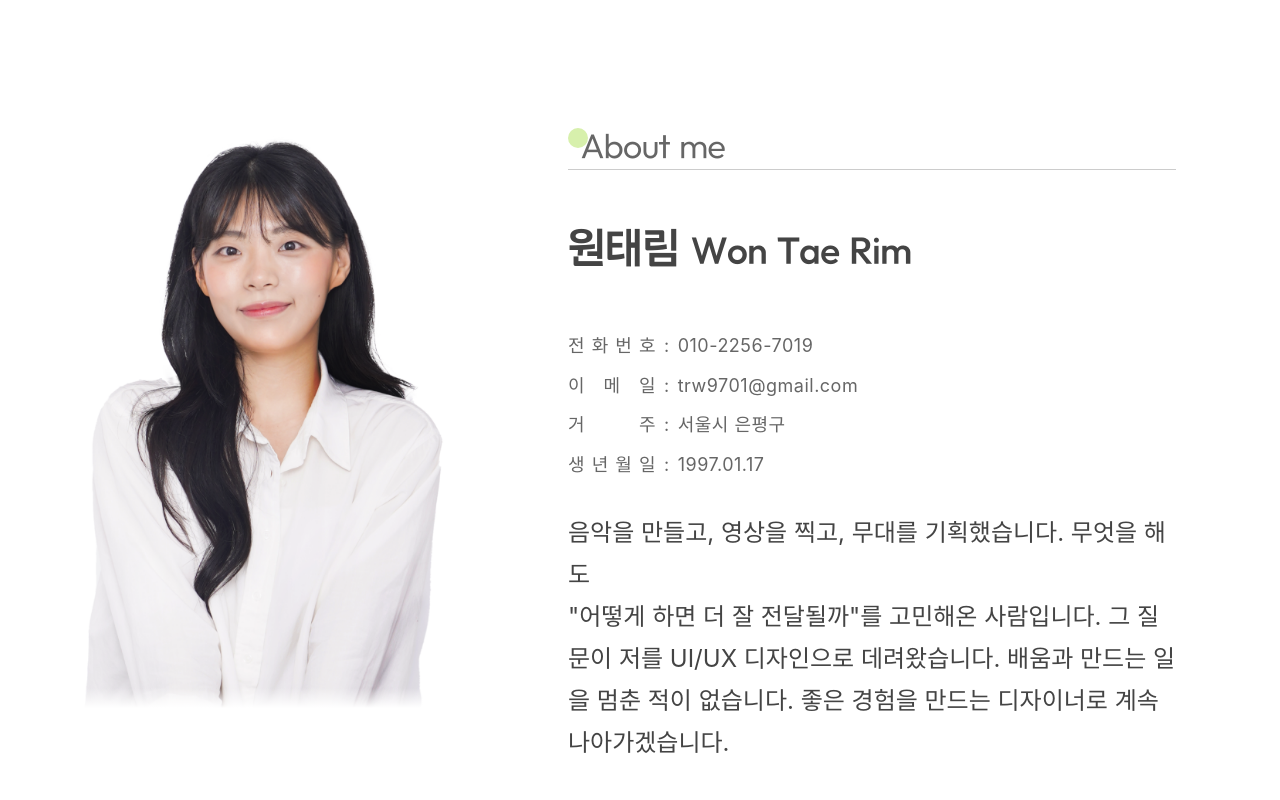
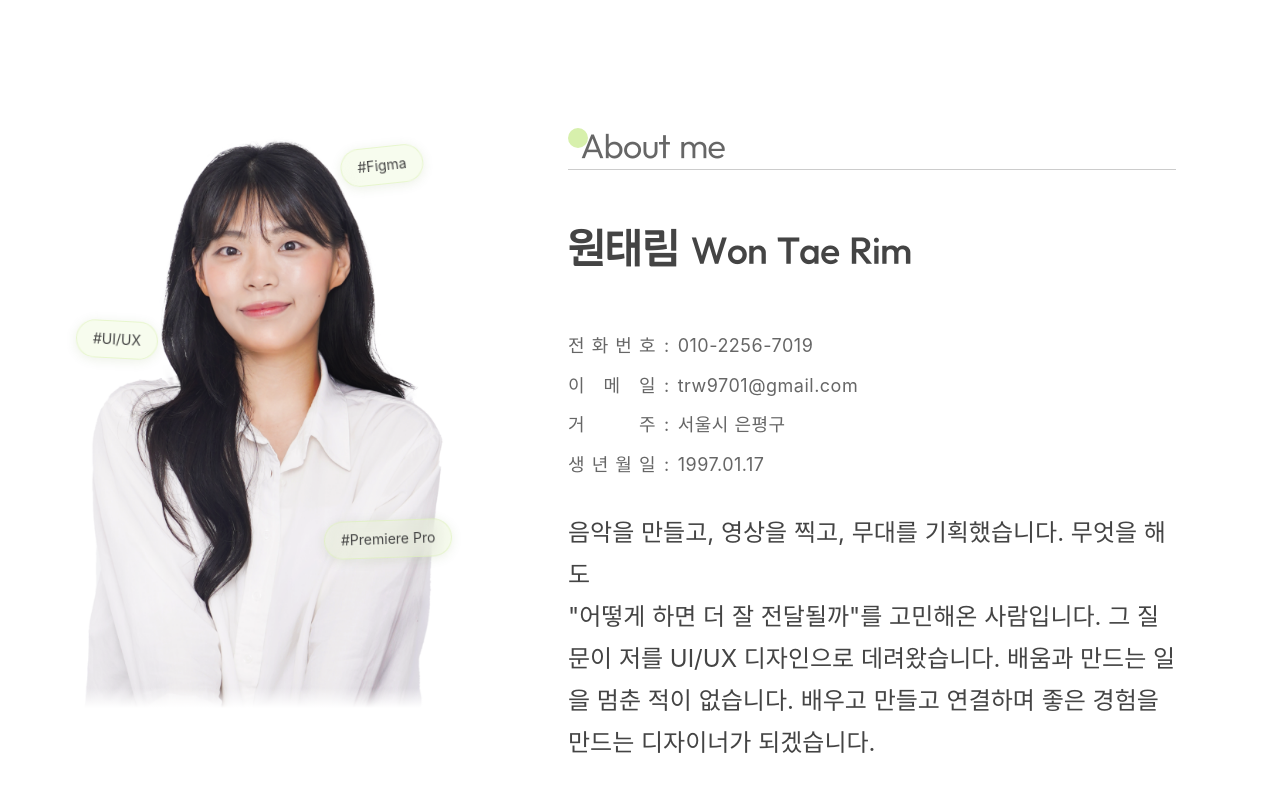
Before and after one commit to worky8677-beep/wontaerim-portfolio, a React (Vite) app: page / in a window 1280 px wide. Shown: the part 780-1580 px from the top of the page. Built offline with nearby package versions, Linux system fonts and the light colour scheme; a web font is replaced by a local one.

Commit message:
add:어바웃칩추가

```diff
--- a/src/pages/AboutSection.jsx
+++ b/src/pages/AboutSection.jsx
@@ -31,14 +31,35 @@ export default function AboutSection() {
         {/* 사진 — 모바일/태블릿: 전체 너비, 데스크탑: 고정 너비 */}
         <div
           ref={leftRef}
-          className="relative w-[260px] h-[360px] mx-auto md:w-[340px] md:h-[460px] md:mx-auto lg:w-[400px] lg:mt-10 lg:h-full lg:mx-0 lg:shrink-0 overflow-hidden"
+          className="relative w-[260px] h-[360px] mx-auto md:w-[340px] md:h-[460px] md:mx-auto lg:w-[400px] lg:mt-10 lg:h-full lg:mx-0 lg:shrink-0"
         >
+          {/* 이미지 + 하단 그라디언트 */}
+          <div className="relative w-full h-full overflow-hidden">
             <img
               src={subprofile}
               alt="원태림"
               className="w-full h-full object-cover object-top"
             />
             <div className="absolute bottom-0 left-0 w-full h-5 bg-linear-[to_bottom] from-transparent to-white pointer-events-none" />
+          </div>
+
+          {/* 떠다니는 칩 — 바깥 div: 위치+각도, 안쪽 div: 애니메이션 */}
+          {/* 👇 top-* right-* 부분만 바꾸면 768 미만 위치 조절 */}
+          <div className="absolute top-8 right-1 md:top-8 md:right-10 -rotate-6">
+            <div className="chip-iridescent animate-float-1 backdrop-blur-md rounded-full px-2.5 py-1 text-xs xs:px-4 xs:py-2 xs:text-sm font-sans text-charcoal whitespace-nowrap">
+              #Figma
+            </div>
+          </div>
+          <div className="absolute top-50 left-1 md:top-50 md:left-3 rotate-3">
+            <div className="chip-iridescent animate-float-2 backdrop-blur-md rounded-full px-2.5 py-1 text-xs xs:px-4 xs:py-2 xs:text-sm font-sans text-charcoal whitespace-nowrap">
+              #UI/UX
+            </div>
+          </div>
+          <div className="absolute top-80 right-1 md:top-100 md:right-3 -rotate-2">
+            <div className="chip-iridescent animate-float-3 backdrop-blur-md rounded-full px-2.5 py-1 text-xs xs:px-4 xs:py-2 xs:text-sm font-sans text-charcoal whitespace-nowrap">
+              #Premiere Pro
+            </div>
+          </div>
         </div>
 
         {/* 콘텐츠 */}
@@ -71,7 +92,7 @@ export default function AboutSection() {
                 <br className="hidden lg:inline" /> &quot;어떻게 하면 더 잘
                 전달될까&quot;를 고민해온 사람입니다. 그 질문이 저를 UI/UX
                 디자인으로 데려왔습니다. 배움과 만드는 일을 멈춘 적이 없습니다.{" "}
-                좋은 경험을 만드는 디자이너로 계속 나아가겠습니다.
+                배우고 만들고 연결하며 좋은 경험을 만드는 디자이너가 되겠습니다.
               </p>
             </div>
           </div>
--- a/src/pages/QuoteSection.jsx
+++ b/src/pages/QuoteSection.jsx
@@ -54,7 +54,7 @@ export default function QuoteSection() {
 
       {/* 텍스트 */}
       <p className="relative z-10 font-instrument text-h4 md:text-h3 text-dove italic text-center px-6">
-        Always learning, always growing !
+        Always learning, Always growing !
       </p>
     </section>
   );
--- a/src/styles/index.css
+++ b/src/styles/index.css
@@ -187,3 +187,12 @@ body {
   75%       { transform: scale(1.25); opacity: 0.9; }
 }
 /* twinkle 클래스는 style 인라인으로 처리 — keyframes만 유지 */
+
+/* 어바웃미 — 글래스모피즘 칩 */
+.chip-iridescent {
+  background: color-mix(in srgb, var(--color-lime) 20%, transparent);
+  backdrop-filter: blur(12px);
+  -webkit-backdrop-filter: blur(12px);
+  border: 1px solid color-mix(in srgb, var(--color-lime) 50%, transparent);
+  box-shadow: 0 2px 12px color-mix(in srgb, var(--color-fern) 10%, transparent);
+}
--- a/src/styles/tokens.css
+++ b/src/styles/tokens.css
@@ -72,6 +72,10 @@
   --animate-slide-from-right: slide-from-right 0.4s ease both;
   /* 애니메이션 — 커서 별 회전 */
   --animate-spin-slow: spin 3s linear infinite;
+  /* 애니메이션 — 어바웃미 떠다니는 칩 */
+  --animate-float-1: float-chip1 3s ease-in-out infinite;
+  --animate-float-2: float-chip2 4s ease-in-out infinite;
+  --animate-float-3: float-chip3 3.5s ease-in-out infinite;
 
   /* line-height 독립 토큰 */
   --leading-2: 20px;
@@ -86,6 +90,19 @@
   to   { opacity: 1; transform: translateX(0); }
 }
 
+@keyframes float-chip1 {
+  0%, 100% { transform: translateY(0px); }
+  50% { transform: translateY(-8px); }
+}
+@keyframes float-chip2 {
+  0%, 100% { transform: translateY(-4px); }
+  50% { transform: translateY(4px); }
+}
+@keyframes float-chip3 {
+  0%, 100% { transform: translateY(0px); }
+  50% { transform: translateY(-6px); }
+}
+
 /* 모바일(세로 비율): 본문 글자 최소 16px 보장 */
 @media (max-aspect-ratio: 1/1) {
   :root {
```
Lines whose indentation alone changed are shown as unchanged.
